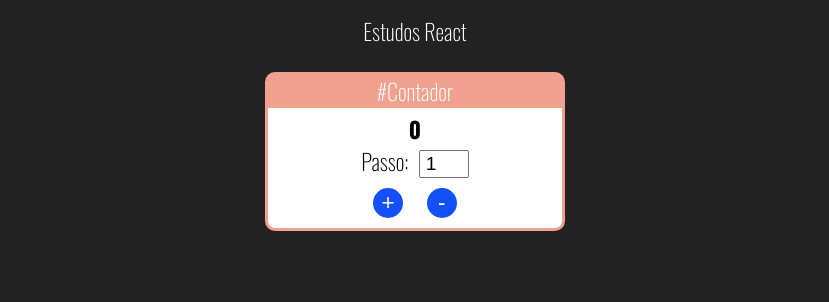
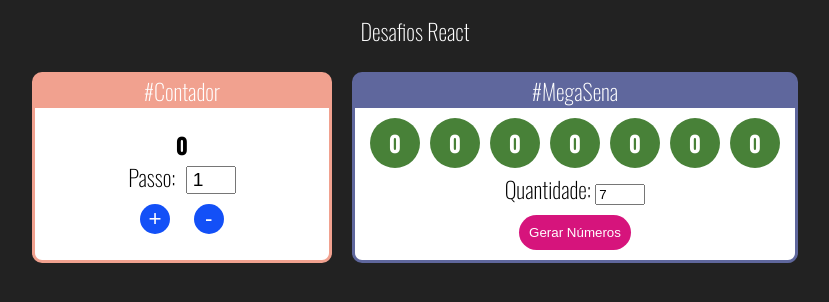
Before and after one commit to alexrla/Desafios__React, a React (Create React App) app: page / in a window 1280 px wide. Shown: the top 302 px of the page, without its empty margins (225-1054 px from the left). Built offline with nearby package versions, Linux system fonts and the light colour scheme.

Commit message:
Desafio mega-sena, feito

```diff
--- a/src/App.jsx
+++ b/src/App.jsx
@@ -4,16 +4,21 @@ import styled from 'styled-components';
 import Card from "./components/layout/Card";
 
 import Contador from "./components/contador/Contador";
+import MegaSena from './components/megasena/MegaSena';
 
 
 export default function App(props) {
   return (
     <Container className="App">
-        <h1>Estudos React</h1>
+        <h1>Desafios React</h1>
 
         <div className="cards">
           <Card titulo="#Contador" cor="#F1A18F">
               <Contador valorInicial={0} passo={1}/>
+          </Card>
+
+          <Card titulo="#MegaSena" cor="#5F679D">
+              <MegaSena quantidade={7} />
           </Card>
         </div>
     </Container>
--- /dev/null
+++ b/src/components/megasena/MegaSena.jsx
@@ -0,0 +1,101 @@
+import React, {useState} from "react";
+
+import styled from 'styled-components';
+
+export default function MegaSena(props) {
+
+    function gerarNumerosAleatorios(minimo, maximo, array)    {
+        const numeroAleatorio = parseInt(Math.random() * ((maximo - minimo) + 1) + minimo);
+
+        return array.includes(numeroAleatorio) ? gerarNumeros(minimo, maximo, array) : numeroAleatorio;
+    }
+
+    function gerarNumeros(quantidade)   {
+        const numeros = Array(quantidade).fill(0).reduce((numero) => {
+            const novoNumero = gerarNumerosAleatorios(1, 60, numero);
+            return [...numero, novoNumero];
+        }, []).sort((numero1, numero2) => numero1 - numero2);
+
+        return numeros;
+    }
+
+    const [quantidade, setQuantidade] = useState(props.quantidade || 6);
+
+    const numerosIniciais = Array(quantidade).fill(0);
+
+    const [numeros, setNumeros] = useState(numerosIniciais);
+
+
+    return (
+        <Container>
+            {/* <div>
+                {numeros.join(" - ")}
+            </div> */}
+
+            <ContainerNumero className="numeros">
+                {numeros.map((numero) => <div className="numero"><span>{numero}</span></div>)}
+            </ContainerNumero>
+
+            <ContainerEntrada className="entrada">
+                <label htmlFor="quantidade">Quantidade: </label>
+                <input type="number" min={6} max={12} value={quantidade} onChange={evento => setQuantidade(+evento.target.value)} id="quantidade" />
+            </ContainerEntrada>
+
+            <button onClick={evento => setNumeros(gerarNumeros(quantidade))}>Gerar Números</button>
+        </Container>
+    );
+}
+
+const Container = styled.div`
+    button  {
+        background-color: #D6147C;
+
+        border: none;
+
+        border-radius: 20px;
+
+        color: #FFFFFF;
+
+        cursor: pointer;
+
+        padding: 10px;
+    }
+
+    button:hover    {
+        background-color: #B9006E;
+    }
+`
+
+const ContainerNumero = styled.div`
+    display: flex;
+
+    justify-content: center;
+
+    .numero   {
+        align-items: center;
+
+        background-color: #488138;
+
+        border-radius: 50%;
+
+        color: #FFFFFF;
+
+        display: flex;
+
+        height: 50px;
+
+        justify-content: center;
+
+        margin: 0 5px 0;
+
+        width: 50px;
+    }
+`;
+
+const ContainerEntrada = styled.div`
+    margin: 10px 0;
+
+    input   {
+        width: 50px;
+    }
+`;
--- /dev/null
+++ b/src/components/megasena/megasena.css
@@ -0,0 +1,51 @@
+.numeros    {
+    display: flex;
+
+    justify-content: center;
+}
+
+.numero   {
+    align-items: center;
+
+    background-color: #488138;
+
+    border-radius: 50%;
+
+    color: #FFFFFF;
+
+    display: flex;
+
+    height: 50px;
+
+    justify-content: center;
+
+    margin: 0 5px 0;
+
+    width: 50px;
+}
+
+.entrada    {
+    margin: 10px 0;
+}
+
+input   {
+    width: 50px;
+}
+
+button  {
+    background-color: #D6147C;
+
+    border: none;
+
+    border-radius: 20px;
+
+    color: #FFFFFF;
+
+    cursor: pointer;
+
+    padding: 10px;
+}
+
+button:hover    {
+    background-color: #B9006E;
+}
```
